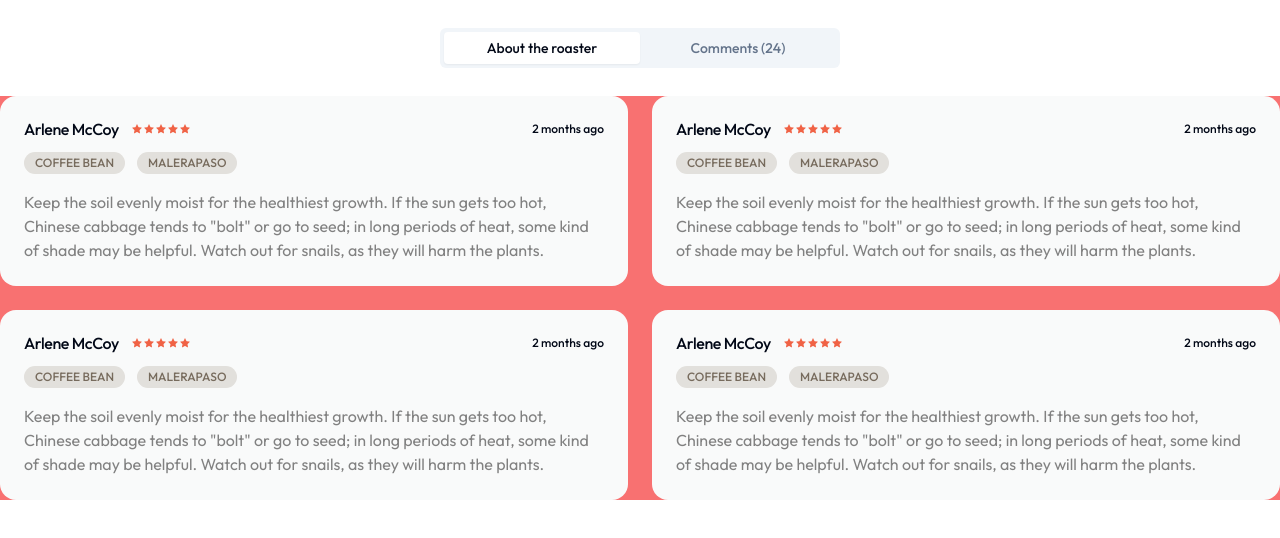
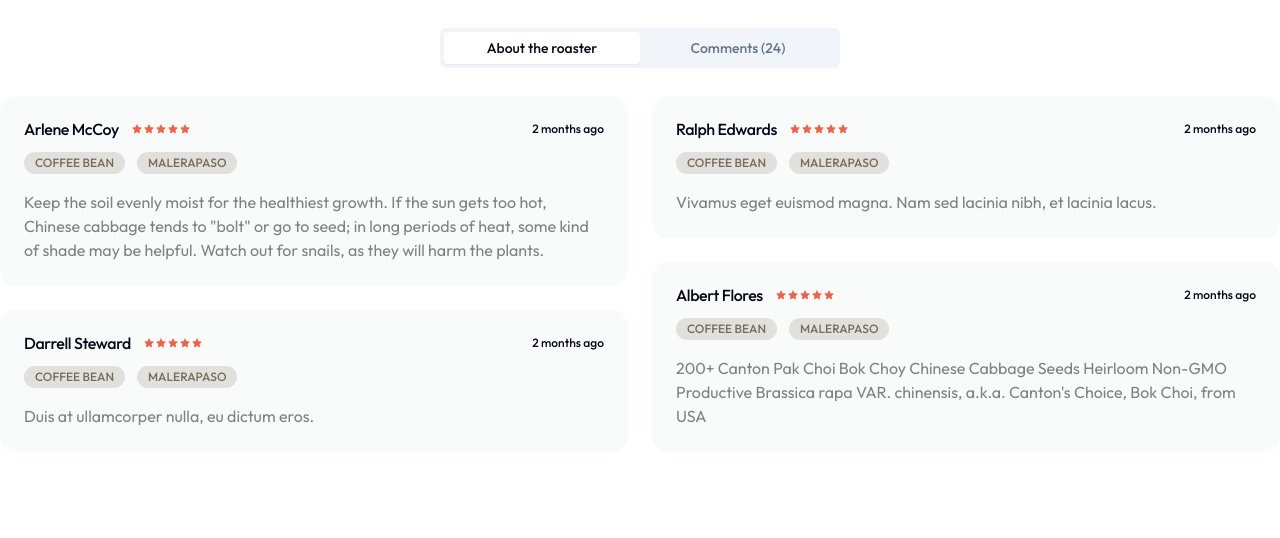
Before and after one commit to neharadialcode/shadcn-practice, a Next.js app: page / in a window 1280 px wide. Shown: the top 538 px of the page. Built offline with nearby package versions, Linux system fonts and the light colour scheme.

Commit message:
cards added

```diff
--- a/src/components/TabsCard.jsx
+++ b/src/components/TabsCard.jsx
@@ -2,13 +2,13 @@ import { Badge } from "@/components/ui/badge";
 import { Card, CardContent, CardHeader, CardTitle } from "@/components/ui/card";
 import { StarsIcon } from "./Icons";
 
-const TabsCard = () => {
+const TabsCard = ({ name, desc }) => {
   return (
     <Card>
       <CardHeader>
         <div className="flex justify-between">
           <div className="flex items-center">
-            <CardTitle className="pe-3">Arlene McCoy</CardTitle>
+            <CardTitle className="pe-3">{name}</CardTitle>
             <StarsIcon />
           </div>
           <p className="text-[12px] font-medium">2 months ago</p>
@@ -19,12 +19,7 @@ const TabsCard = () => {
         </div>
       </CardHeader>
       <CardContent className="space-y-2">
-        <p className="text-[16px] font-normal text-[#818181]">
-          Keep the soil evenly moist for the healthiest growth. If the sun gets
-          too hot, Chinese cabbage tends to "bolt" or go to seed; in long
-          periods of heat, some kind of shade may be helpful. Watch out for
-          snails, as they will harm the plants.
-        </p>
+        <p className="text-[16px] font-normal text-[#818181]">{desc}</p>
       </CardContent>
     </Card>
   );
--- a/src/components/TabsComponents.jsx
+++ b/src/components/TabsComponents.jsx
@@ -20,24 +20,24 @@ const TabsComponents = () => {
         <TabsTrigger value="password">Comments (24)</TabsTrigger>
       </TabsList>
       <TabsContent value="account">
-        <div className="bg-red-400 w-full flex gap-6">
-          <div className="flex flex-col gap-6">
+        <div className="w-full md:flex gap-6">
+          <div className="flex flex-col gap-6 w-full">
             <TabsCard
               name="Arlene McCoy"
               desc={`Keep the soil evenly moist for the healthiest growth. If the sun gets too hot, Chinese cabbage tends to "bolt" or go to seed; in long periods of heat, some kind of shade may be helpful. Watch out for snails, as they will harm the plants.`}
             />
             <TabsCard
+              name="Darrell Steward"
+              desc="Duis at ullamcorper nulla, eu dictum eros."
+            />
+          </div>
+          <div className="flex flex-col gap-6 w-full pt-6 md:pt-0">
+            <TabsCard
               name="Ralph Edwards"
               desc={` Vivamus eget euismod magna. Nam sed lacinia nibh, et lacinia lacus.`}
             />
-          </div>
-          <div className="flex flex-col gap-6">
             <TabsCard
-              name="Darrell Steward"
-              desc="Duis at ullamcorper nulla, eu dictum eros."
-            />
-            <TabsCard
-              name=""
+              name="Albert Flores"
               desc={`200+ Canton Pak Choi Bok Choy Chinese Cabbage Seeds Heirloom Non-GMO Productive Brassica rapa VAR. chinensis, a.k.a. Canton's Choice, Bok Choi, from USA
 `}
             />
```
